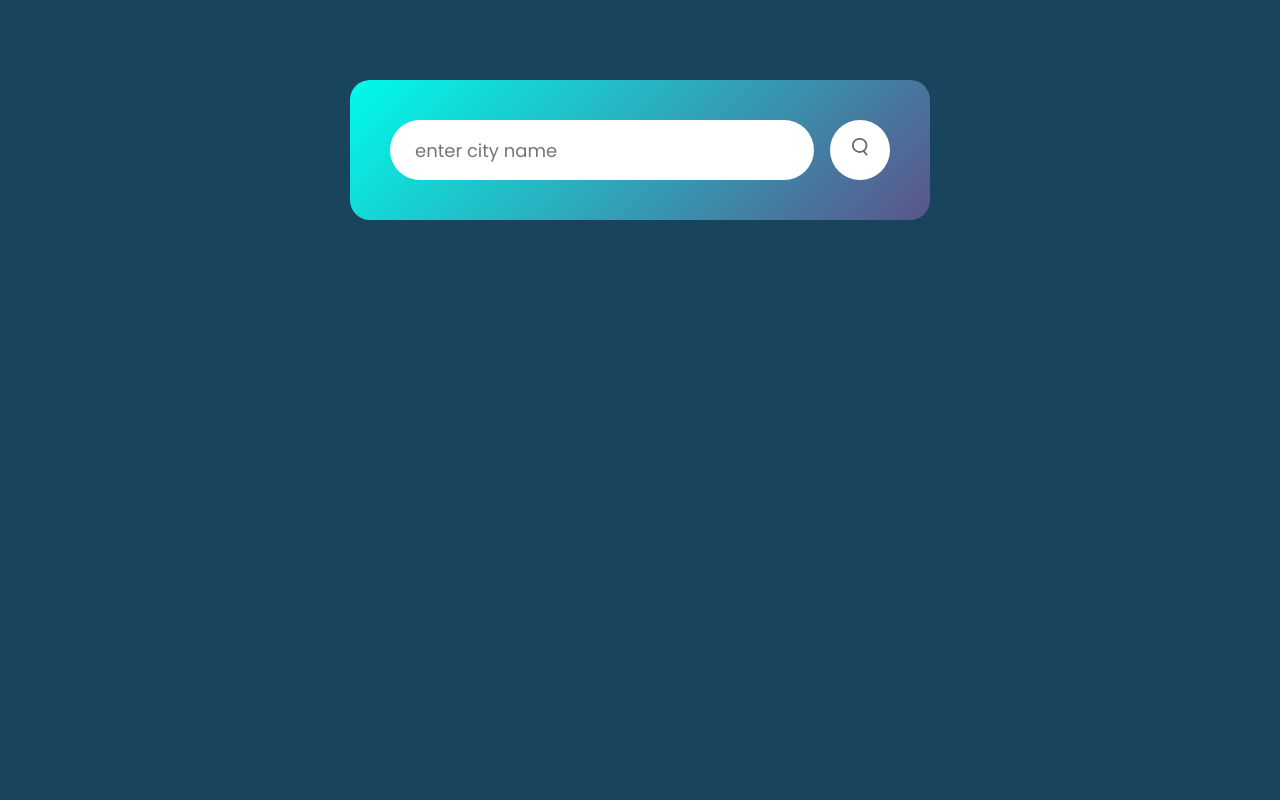
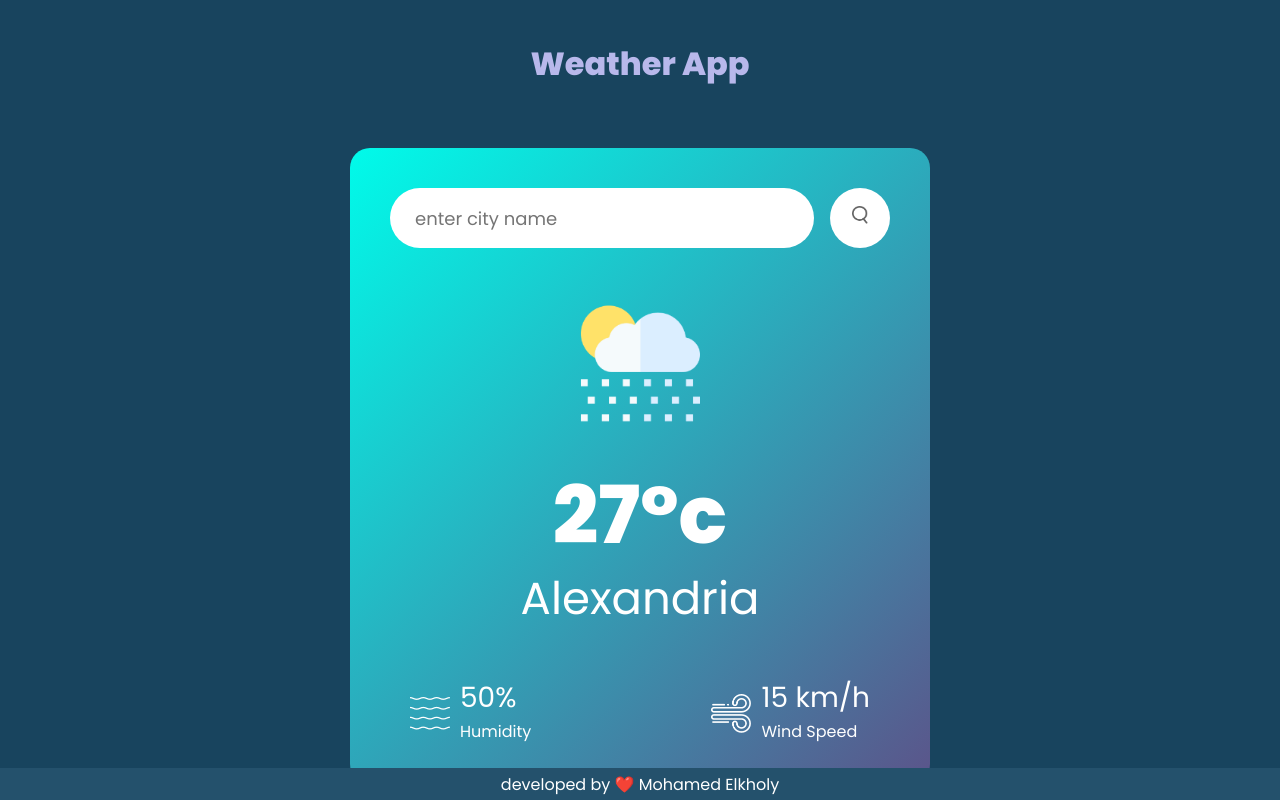
Before and after one commit to Mohamed-A-Elkholy/Weather-API, a plain HTML site: page index.html in a window 1280 px wide. Drawn offline with Linux system fonts and the light colour scheme.

Commit message:
Reuploading the files

```diff
--- a/index.html
+++ b/index.html
@@ -10,6 +10,7 @@
     <link rel="stylesheet" href="style.css">
 </head>
 <body>
+    <h1 class="header">Weather App</h1>
     <div class="card">
         <div class="search">
             <input type="text" placeholder="enter city name" name="" id="">
@@ -39,6 +40,9 @@
             </div>
         </div>
     </div>
+    <footer>
+        <div class="footer-text">developed by ❤️ Mohamed Elkholy</div>
+    </footer>
 
     <script src="script.js"></script>
 </body>
--- a/script.js
+++ b/script.js
@@ -7,43 +7,35 @@ const searchBtn = document.querySelector(".search button");
 const weatherIcon= document.querySelector(".weather-icon");
 
 async function checkWeather(city){
-    const respose = await fetch(apiUrl +city + `&appid=${apiKey}`);
-    var data = await respose.json();
+    const response = await fetch(apiUrl +city + `&appid=${apiKey}`);
+    var data = await response.json();
 
-    if(respose.status === 404 || respose.status === undefined){
+     if(response.status === 404 || response.status === undefined){
         document.querySelector(".error").style.display = "block";
         document.querySelector(".weather").style.display = "none";
-    }else{
+     }else{
         document.querySelector(".error").style.display = "none";
-
-    }
+     }
 
     document.querySelector(".city").innerHTML = data.name;
     document.querySelector(".temp").innerHTML = Math.round(data.main.temp) + "°c";
     document.querySelector(".humidity").innerHTML = data.main.humidity + "%";
     document.querySelector(".wind").innerHTML = data.wind.speed + " km/h";
-
+    /*
     if(data.weather[0].main === "Clear"){
         weatherIcon.src = "./images/clear.png"
     }else if(data.weather[0].main === "Clouds"){
         weatherIcon.src = "./images/clear.png"
-
     }else if(data.weather[0].main === "Drizzle"){
         weatherIcon.src = "./images/drizzle.png"
-
     }else if(data.weather[0].main === "Mist"){
         weatherIcon.src = "./images/mist.png"
-
     }else if(data.weather[0].main === "Rain"){
         weatherIcon.src = "./images/rain.png"
-
     }else if(data.weather[0].main === "Snow"){
         weatherIcon.src = "./images/snow.png"
-
-    }
-
-    console.log(data);
-
+    }*/
+    console.log(data)
 }
 searchBtn.addEventListener("click",()=>{
     document.querySelector(".weather").style.display = "block";
--- a/style.sass
+++ b/style.sass
@@ -76,7 +76,7 @@ body
 
 
 .weather
-    display: none
+    // display: none
 
 .error
     color: red
@@ -84,3 +84,24 @@ body
     margin: 20px 0 0 20px
     font-weight: 600
     display: none
+
+.header
+    text-align: center
+    justify-content: center
+    margin: auto
+    margin-top:40px
+    margin-bottom: -20px
+    color: #b8b8eb
+
+footer
+    position: fixed
+    bottom: 0
+    width: 100%
+    height: 2rem
+    background: #24516c
+    display: flex
+.footer-text
+    display: flex
+    margin: auto
+    align-items: center
+    text-align: center
```
Also changed, not shown: style.css, 1 other file.
